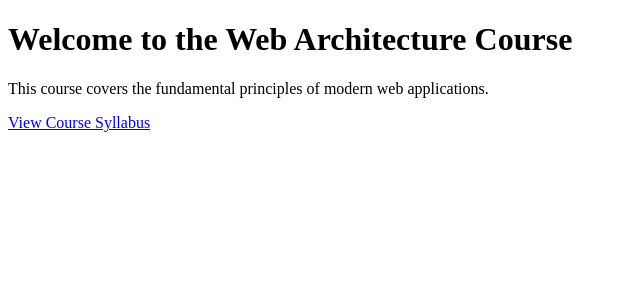
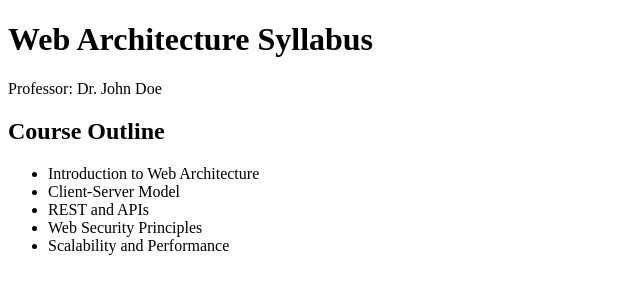
Before and after one commit to vegesnasankeerthana/CIS-658-expressjs, a plain HTML site: page index.html in a window 1280 px wide. Shown: the whole page, without its empty margins (0-640 px from the left). Drawn offline with Linux system fonts and the light colour scheme.

Commit message:
Update index.html

```diff
--- a/index.html
+++ b/index.html
@@ -3,11 +3,23 @@
 <head>
     <meta charset="UTF-8">
     <meta name="viewport" content="width=device-width, initial-scale=1.0">
-    <title>Web Architecture Course</title>
+    <title>Web Architecture Syllabus</title>
+    <link rel="stylesheet" href="style.css">
 </head>
 <body>
-    <h1>Welcome to the Web Architecture Course</h1>
-    <p>This course covers the fundamental principles of modern web applications.</p>
-    <a href="/syllabus">View Course Syllabus</a>
+    <header>
+        <h1>Web Architecture Syllabus</h1>
+        <p>Professor: Dr. John Doe</p>
+    </header>
+    <section>
+        <h2>Course Outline</h2>
+        <ul>
+            <li>Introduction to Web Architecture</li>
+            <li>Client-Server Model</li>
+            <li>REST and APIs</li>
+            <li>Web Security Principles</li>
+            <li>Scalability and Performance</li>
+        </ul>
+    </section>
 </body>
 </html>
```
